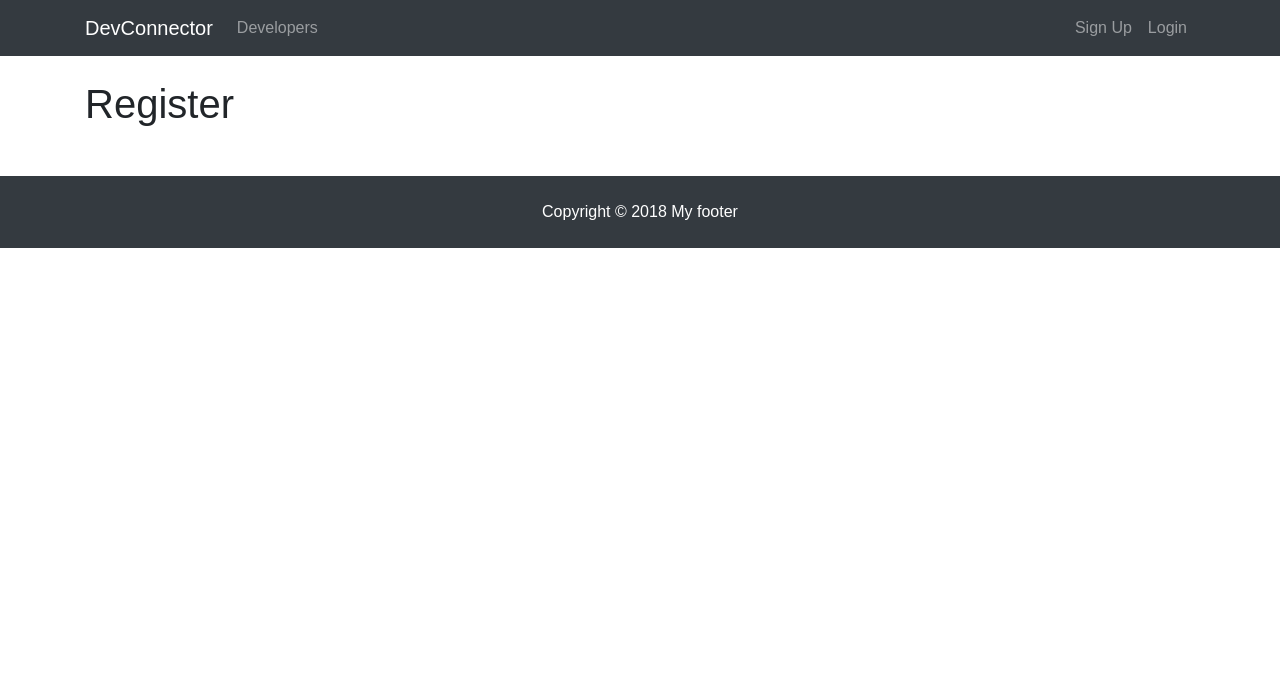
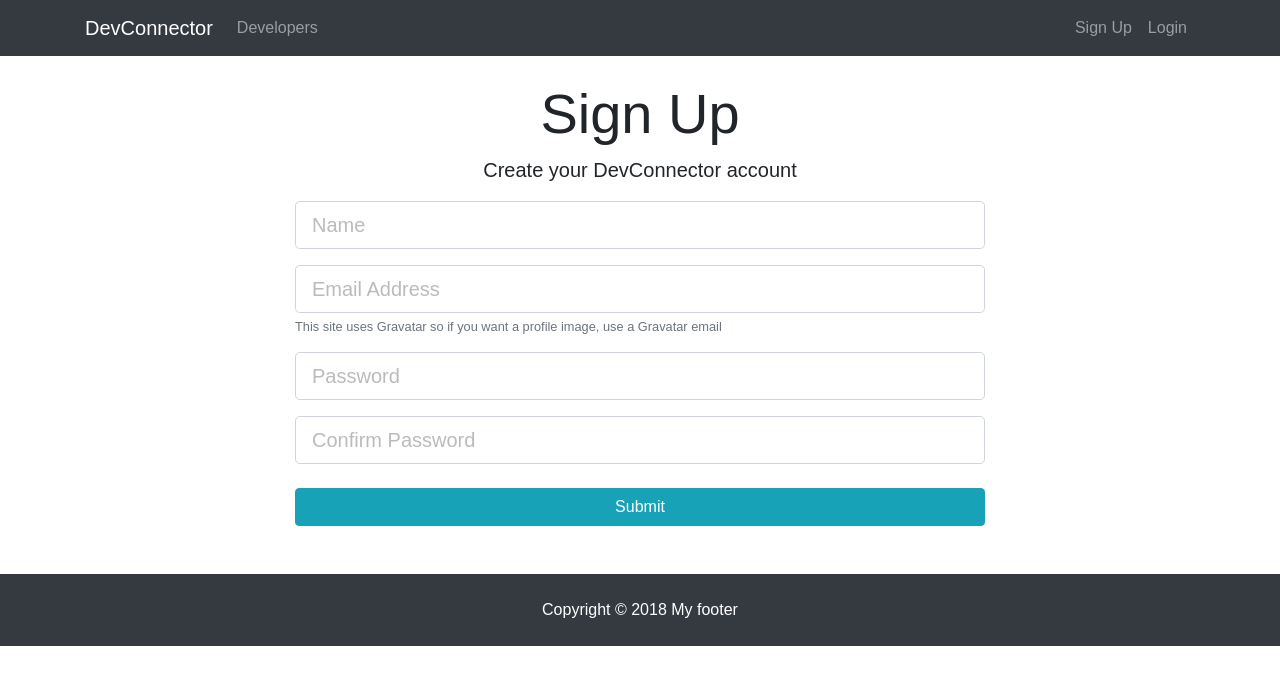
Before and after one commit to aztek56/summer18_mern, a React (Create React App) app in the folder client/: page /register in a window 1280 px wide. Shown: the top 684 px of the page. Built offline with nearby package versions, Linux system fonts and the light colour scheme.

Commit message:
Updated the register form to handle the input as well as the submit action.

```diff
--- a/client/src/components/auth/Register.js
+++ b/client/src/components/auth/Register.js
@@ -1,10 +1,92 @@
 import React, { Component } from 'react';
 
 class Register extends Component {
+    constructor() {
+        super();
+        this.state = {
+            name: '',
+            email: '',
+            password: '',
+            password: '',
+            errors: ''
+        };
+
+        this.onChange = this.onChange.bind(this);
+        this.onSubmit = this.onSubmit.bind(this);
+    }
+
+    onChange(event) {
+        this.setState({ [event.target.name]: event.target.value });
+    }
+
+    onSubmit(event) {
+        event.preventDefault();
+
+        const newUser = {
+            name: this.state.name,
+            email: this.state.email,
+            password: this.state.password,
+            password2: this.state.password2
+        };
+
+        console.log(newUser);
+    }
+
     render() {
         return (
-            <div>
-            <h1>Register</h1>
+            <div className="register">
+                <div className="container">
+                    <div classNameName="row">
+                        <div className="col-md-8 m-auto">
+                            <h1 className="display-4 text-center">Sign Up</h1>
+                            <p className="lead text-center">Create your DevConnector account</p>
+                            <form onSubmit={this.onSubmit}>
+                                <div className="form-group">
+                                    <input type="text"
+                                           className="form-control form-control-lg"
+                                           placeholder="Name"
+                                           name="name"
+                                           value={this.state.name}
+                                           onChange={this.onChange}
+                                    />
+                                </div>
+                                <div className="form-group">
+                                    <input type="email"
+                                           className="form-control form-control-lg"
+                                           placeholder="Email Address"
+                                           name="email"
+                                           value={this.state.email}
+                                           onChange={this.onChange}
+                                    />
+                                    <small className="form-text text-muted">This site uses Gravatar so if you want a
+                                        profile image, use a Gravatar email
+                                    </small>
+                                </div>
+                                <div className="form-group">
+                                    <input type="password"
+                                           className="form-control form-control-lg"
+                                           placeholder="Password"
+                                           name="password"
+                                           value={this.state.password}
+                                           onChange={this.onChange}
+                                    />
+                                </div>
+                                <div className="form-group">
+                                    <input type="password"
+                                           className="form-control form-control-lg"
+                                           placeholder="Confirm Password"
+                                           name="password2"
+                                           value={this.state.password2}
+                                           onChange={this.onChange}
+                                    />
+                                </div>
+                                <input type="submit"
+                                       className="btn btn-info btn-block mt-4"
+                                />
+                            </form>
+                        </div>
+                    </div>
+                </div>
             </div>
     );
     }
```
